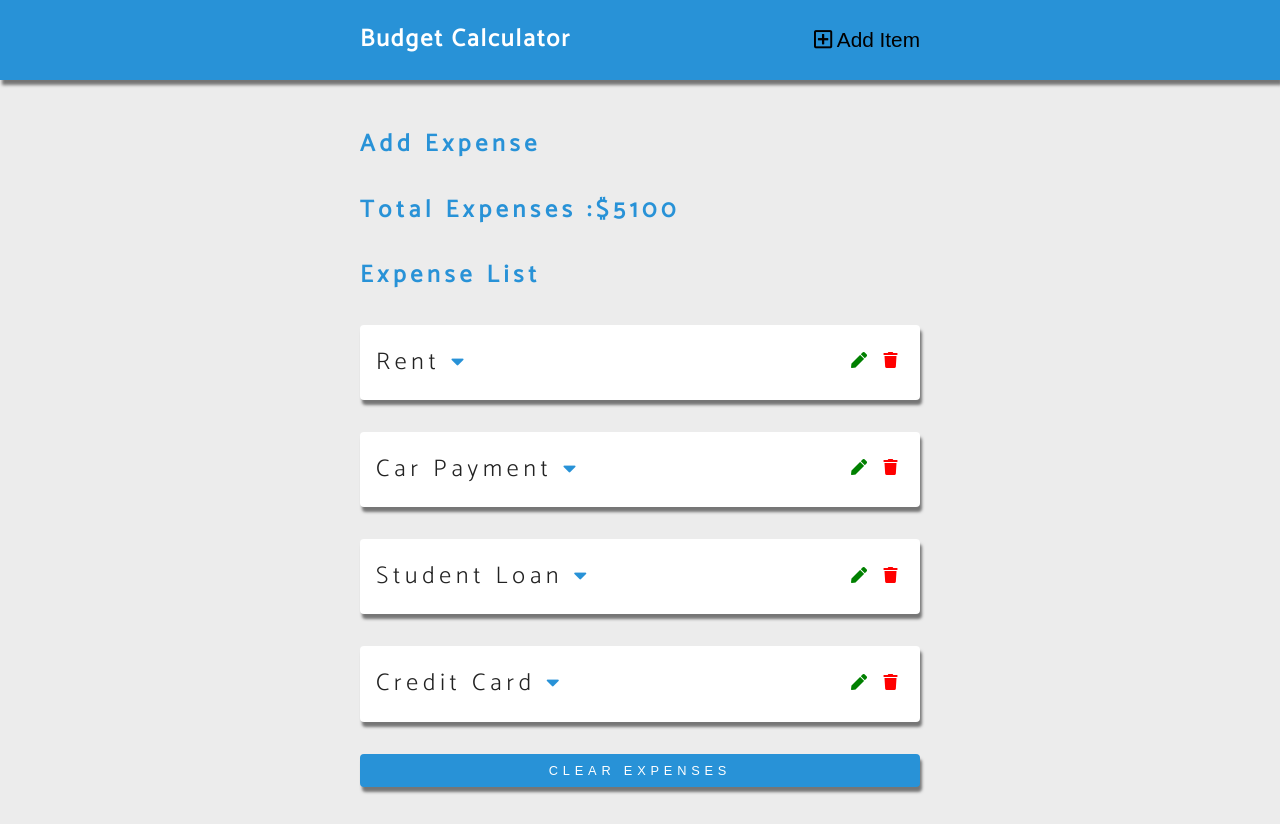
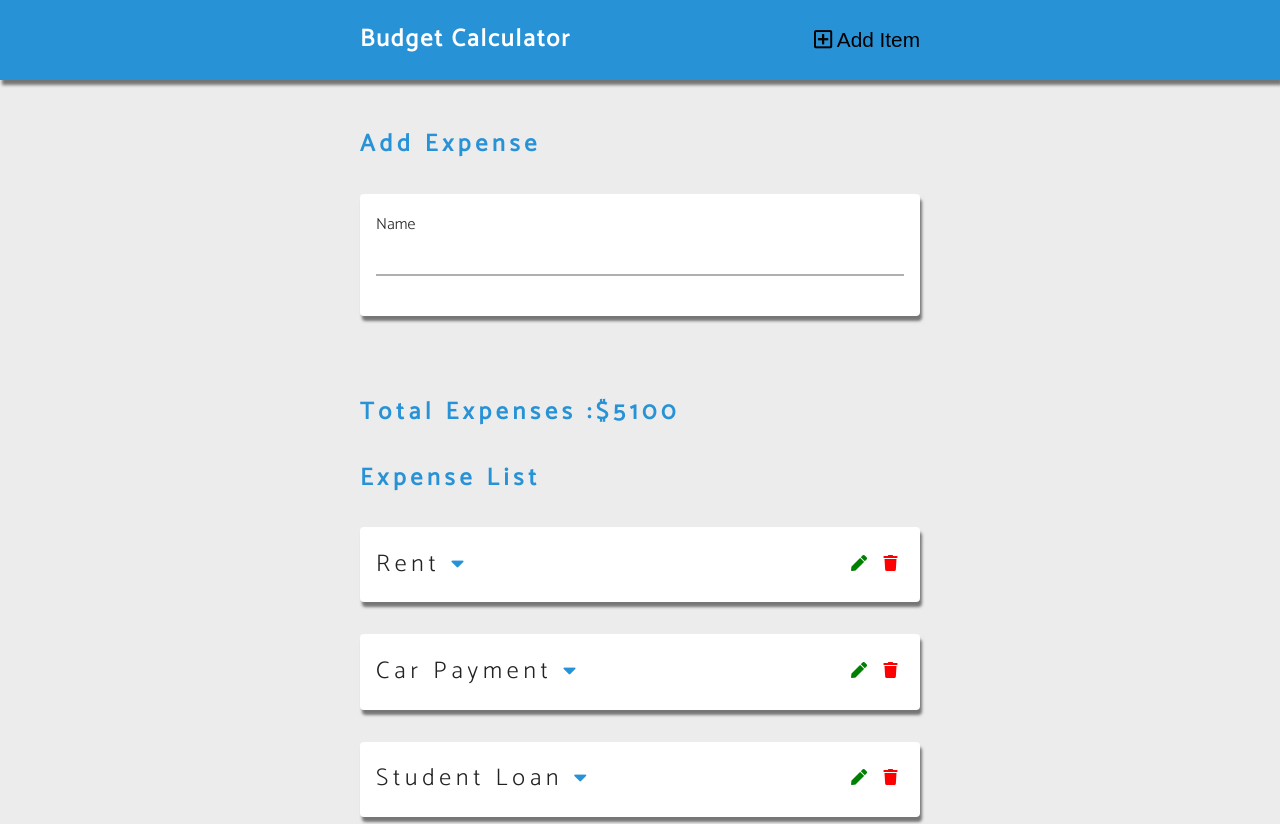
Before and after one commit to BeataJ/budget-calculator-svelte, a Svelte app: page / in a window 1280 px wide. Shown: the top 824 px of the page. Built offline with nearby package versions, Linux system fonts and the light colour scheme.

Commit message:
add form

```diff
--- a/src/ExpenseForm.svelte
+++ b/src/ExpenseForm.svelte
@@ -3,6 +3,12 @@
   import Title from './Title.svelte';
 </script>
 
-<section>
+<section class="form">
   <Title title="add expense" />
+  <form class="expense-form">
+    <div class="form-control">
+      <label for="name">name</label>
+      <input type="text" id="name" />
+    </div>
+  </form>
 </section>
```
